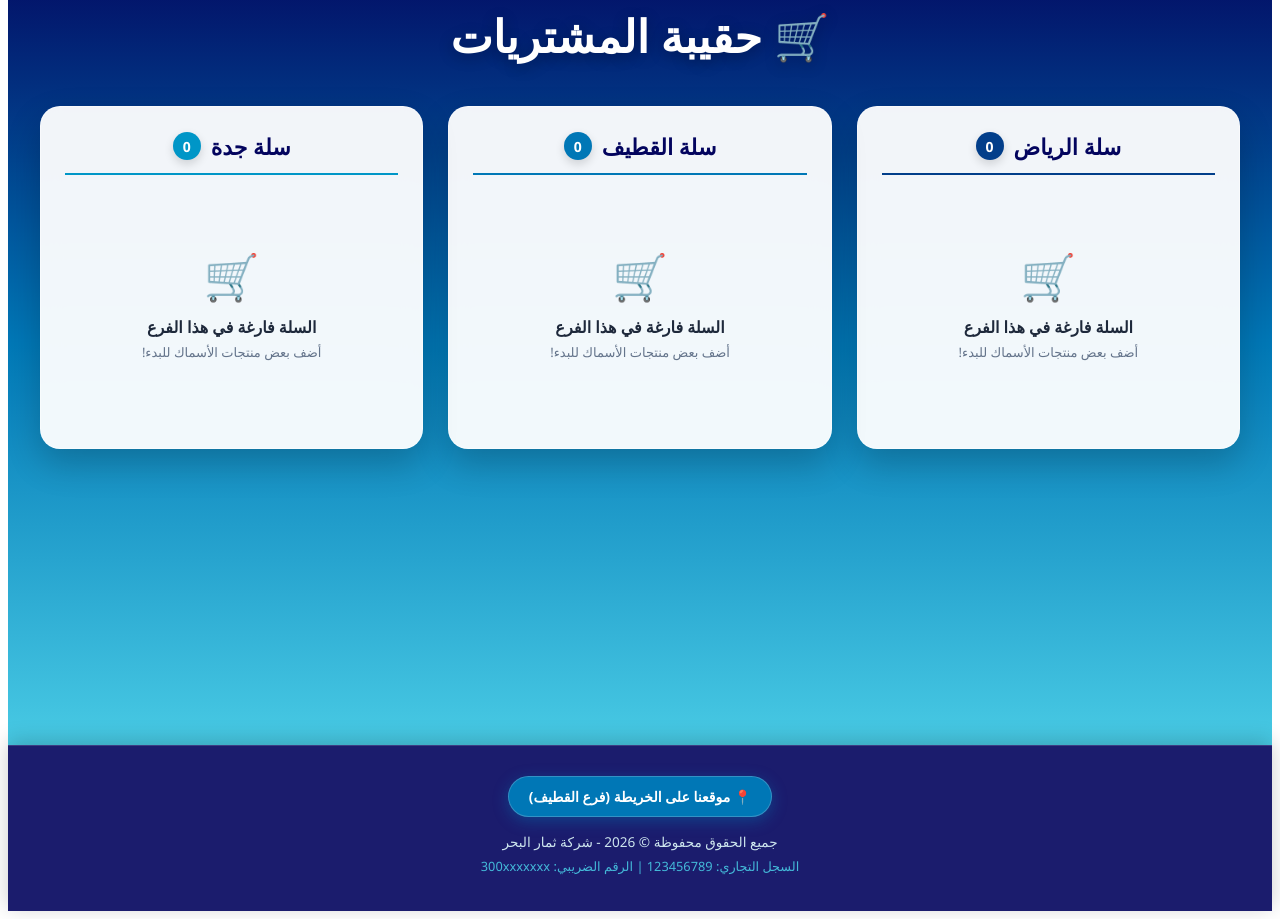
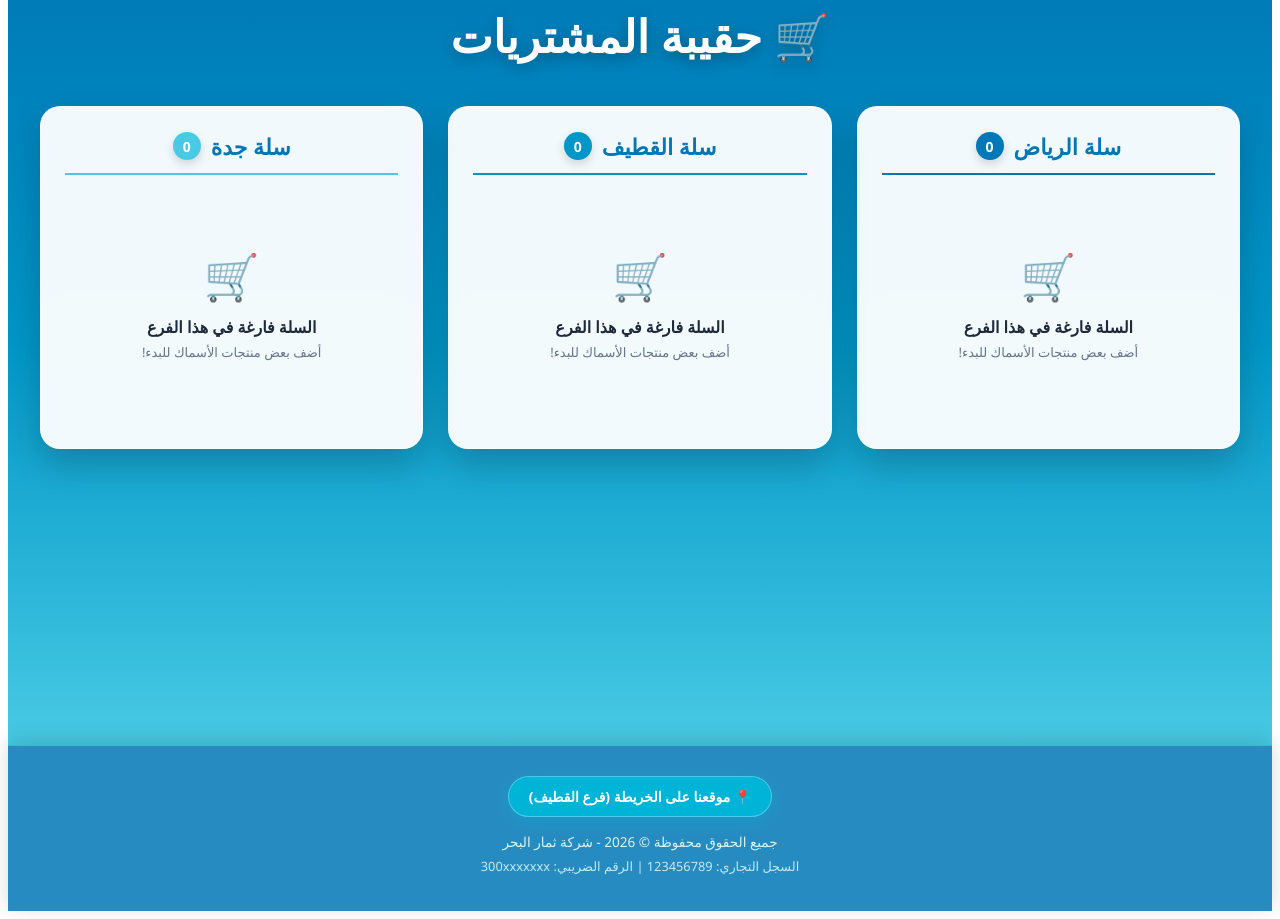
Before and after one commit to MOO651/themar-albahr, a React (Vite) app in the folder my-fish-shop/: page /cart in a window 1280 px wide. Shown: the part 140-1059 px from the top of the page. Built offline with nearby package versions, Linux system fonts and the light colour scheme.

Commit message:
تعديل ألوان وتصميم الفوتر والسلة وصفحات الفروع لدرجة أفتح وأجمل

```diff
--- a/my-fish-shop/src/components/Footer.tsx
+++ b/my-fish-shop/src/components/Footer.tsx
@@ -1,15 +1,15 @@
 const Footer = () => {
   return (
     <footer style={{
-      backgroundColor: 'rgba(3, 4, 94, 0.9)',
+      backgroundColor: 'rgba(0, 119, 182, 0.85)',
       backdropFilter: 'blur(12px)',
       WebkitBackdropFilter: 'blur(12px)',
       padding: '30px 20px',
       marginTop: 'auto',
       fontSize: '0.9rem',
       color: '#e0fbfc',
-      borderTop: '1px solid rgba(255, 255, 255, 0.15)',
-      boxShadow: '0 -4px 20px rgba(0, 0, 0, 0.2)',
+      borderTop: '1px solid rgba(255, 255, 255, 0.25)',
+      boxShadow: '0 -4px 20px rgba(0, 0, 0, 0.15)',
       textAlign: 'center',
       direction: 'rtl',
       fontFamily: "'Tajawal', 'Segoe UI', sans-serif"
@@ -27,14 +27,14 @@ const Footer = () => {
               alignItems: 'center',
               gap: '8px',
               padding: '10px 20px',
-              backgroundColor: '#0077b6',
+              backgroundColor: '#00b4d8',
               color: 'white',
               borderRadius: '50px',
               textDecoration: 'none',
               fontSize: '14px',
               fontWeight: 'bold',
-              boxShadow: '0 4px 15px rgba(0, 119, 182, 0.4)',
-              border: '1px solid rgba(255, 255, 255, 0.2)',
+              boxShadow: '0 4px 15px rgba(0, 180, 216, 0.4)',
+              border: '1px solid rgba(255, 255, 255, 0.3)',
               transition: 'all 0.3s ease'
             }}
           >
@@ -43,9 +43,9 @@ const Footer = () => {
         </div>
 
         {/* بيانات الحقوق والسجل */}
-        <div style={{ fontSize: '0.85rem', opacity: '0.9' }}>
+        <div style={{ fontSize: '0.85rem', opacity: '0.95' }}>
           <p style={{ margin: '6px 0' }}>جميع الحقوق محفوظة © 2026 - شركة ثمار البحر</p>
-          <p style={{ margin: '6px 0', fontSize: '0.8rem', color: '#48cae4' }}>
+          <p style={{ margin: '6px 0', fontSize: '0.8rem', color: '#caf0f8' }}>
             السجل التجاري: 123456789 | الرقم الضريبي: 300xxxxxxx
           </p>
         </div>
--- a/my-fish-shop/src/pages/Cart.tsx
+++ b/my-fish-shop/src/pages/Cart.tsx
@@ -98,7 +98,7 @@ const Cart = () => {
       }}>
         <div>
           <div style={{ display: 'flex', alignItems: 'center', justifyContent: 'center', gap: '10px', marginBottom: '20px', borderBottom: `2px solid ${accentColor}`, paddingBottom: '12px' }}>
-            <h2 style={{ color: '#03045e', fontSize: '22px', fontWeight: '900', margin: 0 }}>
+            <h2 style={{ color: '#0077b6', fontSize: '22px', fontWeight: '900', margin: 0 }}>
               {title}
             </h2>
             <span style={{ backgroundColor: accentColor, color: '#fff', borderRadius: '50%', width: '28px', height: '28px', display: 'flex', alignItems: 'center', justifyContent: 'center', fontSize: '14px', fontWeight: 'bold', boxShadow: '0 4px 10px rgba(0,0,0,0.15)' }}>
@@ -118,24 +118,24 @@ const Cart = () => {
                 {items.map((item: any) => (
                   <div key={item.id} style={{ padding: '12px 0', borderBottom: '1px solid #e2e8f0' }}>
                     <div style={{ display: 'flex', justifyContent: 'space-between', alignItems: 'center' }}>
-                      <div style={{ fontWeight: '800', color: '#03045e', fontSize: '15px' }}>{item.name}</div>
+                      <div style={{ fontWeight: '800', color: '#0077b6', fontSize: '15px' }}>{item.name}</div>
                       <div style={{ display: 'flex', gap: '8px', alignItems: 'center' }}>
                         <button onClick={() => handleQuantityChange(branch, item.id, -1)} style={{ border:'none', cursor:'pointer', width:'30px', height:'30px', borderRadius:'8px', backgroundColor: '#0077b6', color: 'white', fontWeight: 'bold', display: 'flex', alignItems: 'center', justifyContent: 'center', boxShadow: '0 2px 5px rgba(0,0,0,0.1)' }}>-</button>
-                        <span style={{ fontSize: '16px', fontWeight: 'bold', minWidth: '20px', textAlign: 'center', color: '#03045e' }}>{item.quantity}</span>
+                        <span style={{ fontSize: '16px', fontWeight: 'bold', minWidth: '20px', textAlign: 'center', color: '#0077b6' }}>{item.quantity}</span>
                         <button onClick={() => handleQuantityChange(branch, item.id, 1)} style={{ border:'none', cursor:'pointer', width:'30px', height:'30px', borderRadius:'8px', backgroundColor: '#0077b6', color: 'white', fontWeight: 'bold', display: 'flex', alignItems: 'center', justifyContent: 'center', boxShadow: '0 2px 5px rgba(0,0,0,0.1)' }}>+</button>
                       </div>
                     </div>
                     <input
                       type="text"
                       placeholder="ملاحظة إضافية (تنظيف، تقطيع...)"
-                      style={{ width: '100%', marginTop: '8px', padding: '8px 12px', borderRadius: '8px', border: '1px solid #cbd5e1', fontSize: '12px', outline: 'none', backgroundColor: '#f8fafc', color: '#03045e' }}
+                      style={{ width: '100%', marginTop: '8px', padding: '8px 12px', borderRadius: '8px', border: '1px solid #cbd5e1', fontSize: '12px', outline: 'none', backgroundColor: '#f8fafc', color: '#0077b6' }}
                       onChange={(e) => setNotes({...notes, [item.id]: e.target.value})}
                     />
                   </div>
                 ))}
               </div>
 
-              <div style={{ marginTop: '15px', padding: '14px', backgroundColor: '#f1f5f9', borderRadius: '12px', display: 'flex', justifyContent: 'space-between', alignItems: 'center', fontSize: '16px', fontWeight: 'bold', color: '#03045e' }}>
+              <div style={{ marginTop: '15px', padding: '14px', backgroundColor: '#f1f5f9', borderRadius: '12px', display: 'flex', justifyContent: 'space-between', alignItems: 'center', fontSize: '16px', fontWeight: 'bold', color: '#0077b6' }}>
                 <span>الإجمالي:</span>
                 <span style={{ color: accentColor, fontSize: '20px', fontWeight: '900' }}>{total} ر.س</span>
               </div>
@@ -145,21 +145,21 @@ const Cart = () => {
                   type="text"
                   placeholder="الاسم الكريم *"
                   value={customer.name}
-                  style={{ padding: '12px', borderRadius: '10px', border: '1px solid #cbd5e1', outline: 'none', fontSize: '13px', backgroundColor: '#fff', color: '#03045e' }}
+                  style={{ padding: '12px', borderRadius: '10px', border: '1px solid #cbd5e1', outline: 'none', fontSize: '13px', backgroundColor: '#fff', color: '#0077b6' }}
                   onChange={(e) => setCustomer({...customer, name: e.target.value})}
                 />
                 <input
                   type="text"
                   placeholder="رقم الجوال *"
                   value={customer.phone}
-                  style={{ padding: '12px', borderRadius: '10px', border: '1px solid #cbd5e1', outline: 'none', fontSize: '13px', backgroundColor: '#fff', color: '#03045e' }}
+                  style={{ padding: '12px', borderRadius: '10px', border: '1px solid #cbd5e1', outline: 'none', fontSize: '13px', backgroundColor: '#fff', color: '#0077b6' }}
                   onChange={(e) => setCustomer({...customer, phone: e.target.value})}
                 />
                 <input
                   type="text"
                   placeholder="العنوان بالتفصيل *"
                   value={customer.address}
-                  style={{ padding: '12px', borderRadius: '10px', border: '1px solid #cbd5e1', outline: 'none', fontSize: '13px', backgroundColor: '#fff', color: '#03045e' }}
+                  style={{ padding: '12px', borderRadius: '10px', border: '1px solid #cbd5e1', outline: 'none', fontSize: '13px', backgroundColor: '#fff', color: '#0077b6' }}
                   onChange={(e) => setCustomer({...customer, address: e.target.value})}
                 />
               </div>
@@ -200,7 +200,7 @@ const Cart = () => {
   return (
     <div style={{
       minHeight: "calc(100vh - 70px)",
-      background: "linear-gradient(180deg, #03045e 0%, #0077b6 50%, #48cae4 100%)",
+      background: "linear-gradient(180deg, #0077b6 0%, #0096c7 50%, #48cae4 100%)",
       padding: "40px 20px",
       direction: 'rtl',
       fontFamily: "'Tajawal', 'Segoe UI', sans-serif"
@@ -216,9 +216,9 @@ const Cart = () => {
           gap: "25px",
           alignItems: 'start'
         }}>
-          {renderSection(riyadhItems, 'riyadh', "سلة الرياض", "#023e8a")}
-          {renderSection(qatifItems, 'qatif', "سلة القطيف", "#0077b6")}
-          {renderSection(jeddahItems, 'jeddah', "سلة جدة", "#0096c7")}
+          {renderSection(riyadhItems, 'riyadh', "سلة الرياض", "#0077b6")}
+          {renderSection(qatifItems, 'qatif', "سلة القطيف", "#0096c7")}
+          {renderSection(jeddahItems, 'jeddah', "سلة جدة", "#48cae4")}
         </div>
       </div>
     </div>
--- a/my-fish-shop/src/pages/Jeddah.tsx
+++ b/my-fish-shop/src/pages/Jeddah.tsx
@@ -9,7 +9,6 @@ const Jeddah = () => {
   const [searchTerm, setSearchTerm] = useState<string>("");
 
   useEffect(() => {
-    // جلب منتجات جدة (المجمدات والطازج) فقط من Firebase
     const q = query(
       collection(db, "products"),
       where("category", "in", ["jeddah-frozen", "jeddah-fresh"])
@@ -20,7 +19,6 @@ const Jeddah = () => {
     });
   }, []);
 
-  // فلترة المنتجات حسب التاب المختار أولاً، ثم حسب خانة البحث
   const filteredProducts = products.filter(p => {
     const matchesTab = activeTab === "frozen" ? p.category === "jeddah-frozen" : p.category === "jeddah-fresh";
     const matchesSearch = p.name?.toLowerCase().includes(searchTerm.toLowerCase());
@@ -30,7 +28,7 @@ const Jeddah = () => {
   return (
     <div style={{
       minHeight: "calc(100vh - 70px)",
-      background: "linear-gradient(180deg, #03045e 0%, #0077b6 50%, #48cae4 100%)",
+      background: "linear-gradient(180deg, #0077b6 0%, #0096c7 50%, #48cae4 100%)",
       padding: "40px 20px",
       textAlign: "center",
       direction: "rtl",
@@ -41,7 +39,7 @@ const Jeddah = () => {
         fontSize: "2.8rem",
         fontWeight: "900",
         marginBottom: "30px",
-        textShadow: "0 3px 15px rgba(0,0,0,0.3)"
+        textShadow: "0 3px 15px rgba(0,0,0,0.2)"
       }}>
         منتجات فرع جدة ⚓
       </h1>
@@ -53,7 +51,7 @@ const Jeddah = () => {
           style={{
             padding: "12px 30px",
             backgroundColor: activeTab === "frozen" ? "#ffffff" : "rgba(255, 255, 255, 0.15)",
-            color: activeTab === "frozen" ? "#03045e" : "#ffffff",
+            color: activeTab === "frozen" ? "#0077b6" : "#ffffff",
             border: "1px solid rgba(255, 255, 255, 0.3)",
             borderRadius: "50px",
             cursor: "pointer",
@@ -70,7 +68,7 @@ const Jeddah = () => {
           style={{
             padding: "12px 30px",
             backgroundColor: activeTab === "fresh" ? "#ffffff" : "rgba(255, 255, 255, 0.15)",
-            color: activeTab === "fresh" ? "#03045e" : "#ffffff",
+            color: activeTab === "fresh" ? "#0077b6" : "#ffffff",
             border: "1px solid rgba(255, 255, 255, 0.3)",
             borderRadius: "50px",
             cursor: "pointer",
@@ -96,11 +94,11 @@ const Jeddah = () => {
             width: "100%",
             maxWidth: "450px",
             borderRadius: "50px",
-            backgroundColor: "rgba(255, 255, 255, 0.9)",
-            border: "1px solid rgba(255, 255, 255, 0.5)",
+            backgroundColor: "rgba(255, 255, 255, 0.95)",
+            border: "1px solid rgba(255, 255, 255, 0.6)",
             outline: "none",
             fontSize: "1.05rem",
-            color: "#03045e",
+            color: "#0077b6",
             boxShadow: "0 4px 15px rgba(0,0,0,0.1)",
             textAlign: "right",
             fontFamily: "'Tajawal', 'Segoe UI', sans-serif"
--- a/my-fish-shop/src/pages/Qatif.tsx
+++ b/my-fish-shop/src/pages/Qatif.tsx
@@ -8,7 +8,6 @@ const Qatif = () => {
   const [searchTerm, setSearchTerm] = useState<string>("");
 
   useEffect(() => {
-    // جلب منتجات القطيف المجمدة فقط من Firebase
     const q = query(collection(db, "products"), where("category", "==", "qatif-frozen"));
 
     return onSnapshot(q, (snapshot) => {
@@ -16,7 +15,6 @@ const Qatif = () => {
     });
   }, []);
 
-  // فلترة المنتجات بناءً على خانة البحث (بيبحث بالاسم)
   const filteredProducts = products.filter((p) =>
     p.name?.toLowerCase().includes(searchTerm.toLowerCase())
   );
@@ -24,7 +22,7 @@ const Qatif = () => {
   return (
     <div style={{
       minHeight: "calc(100vh - 70px)",
-      background: "linear-gradient(180deg, #03045e 0%, #0077b6 50%, #48cae4 100%)",
+      background: "linear-gradient(180deg, #0077b6 0%, #0096c7 50%, #48cae4 100%)",
       padding: "40px 20px",
       textAlign: "center",
       direction: "rtl",
@@ -35,7 +33,7 @@ const Qatif = () => {
         fontSize: "2.8rem",
         fontWeight: "900",
         marginBottom: "30px",
-        textShadow: "0 3px 15px rgba(0,0,0,0.3)"
+        textShadow: "0 3px 15px rgba(0,0,0,0.2)"
       }}>
         منتجات فرع القطيف 🌴
       </h1>
@@ -52,11 +50,11 @@ const Qatif = () => {
             width: "100%",
             maxWidth: "450px",
             borderRadius: "50px",
-            backgroundColor: "rgba(255, 255, 255, 0.9)",
-            border: "1px solid rgba(255, 255, 255, 0.5)",
+            backgroundColor: "rgba(255, 255, 255, 0.95)",
+            border: "1px solid rgba(255, 255, 255, 0.6)",
             outline: "none",
             fontSize: "1.05rem",
-            color: "#03045e",
+            color: "#0077b6",
             boxShadow: "0 4px 15px rgba(0,0,0,0.1)",
             textAlign: "right",
             fontFamily: "'Tajawal', 'Segoe UI', sans-serif"
--- a/my-fish-shop/src/pages/Riyadh.tsx
+++ b/my-fish-shop/src/pages/Riyadh.tsx
@@ -28,7 +28,7 @@ const Riyadh = () => {
   return (
     <div style={{
       minHeight: "calc(100vh - 70px)",
-      background: "linear-gradient(180deg, #03045e 0%, #0077b6 50%, #48cae4 100%)",
+      background: "linear-gradient(180deg, #0077b6 0%, #0096c7 50%, #48cae4 100%)",
       padding: "40px 20px",
       textAlign: "center",
       direction: "rtl",
@@ -39,7 +39,7 @@ const Riyadh = () => {
         fontSize: "2.8rem",
         fontWeight: "900",
         marginBottom: "30px",
-        textShadow: "0 3px 15px rgba(0,0,0,0.3)"
+        textShadow: "0 3px 15px rgba(0,0,0,0.2)"
       }}>
         منتجات فرع الرياض 🏛️
       </h1>
@@ -51,7 +51,7 @@ const Riyadh = () => {
           style={{
             padding: "12px 30px",
             backgroundColor: activeTab === "frozen" ? "#ffffff" : "rgba(255, 255, 255, 0.15)",
-            color: activeTab === "frozen" ? "#03045e" : "#ffffff",
+            color: activeTab === "frozen" ? "#0077b6" : "#ffffff",
             border: "1px solid rgba(255, 255, 255, 0.3)",
             borderRadius: "50px",
             cursor: "pointer",
@@ -68,7 +68,7 @@ const Riyadh = () => {
           style={{
             padding: "12px 30px",
             backgroundColor: activeTab === "fresh" ? "#ffffff" : "rgba(255, 255, 255, 0.15)",
-            color: activeTab === "fresh" ? "#03045e" : "#ffffff",
+            color: activeTab === "fresh" ? "#0077b6" : "#ffffff",
             border: "1px solid rgba(255, 255, 255, 0.3)",
             borderRadius: "50px",
             cursor: "pointer",
@@ -94,11 +94,11 @@ const Riyadh = () => {
             width: "100%",
             maxWidth: "450px",
             borderRadius: "50px",
-            backgroundColor: "rgba(255, 255, 255, 0.9)",
-            border: "1px solid rgba(255, 255, 255, 0.5)",
+            backgroundColor: "rgba(255, 255, 255, 0.95)",
+            border: "1px solid rgba(255, 255, 255, 0.6)",
             outline: "none",
             fontSize: "1.05rem",
-            color: "#03045e",
+            color: "#0077b6",
             boxShadow: "0 4px 15px rgba(0,0,0,0.1)",
             textAlign: "right",
             fontFamily: "'Tajawal', 'Segoe UI', sans-serif"
```
